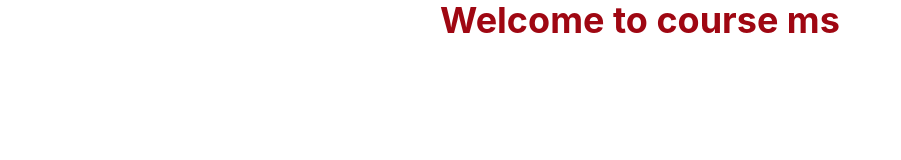
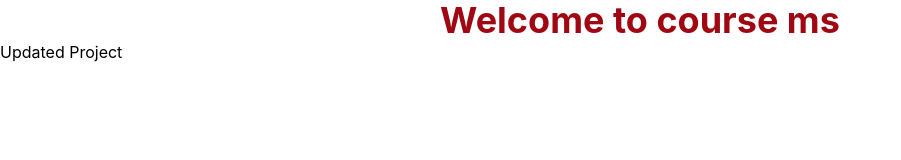
Before and after one commit to mohamudabdikarin/course-platform, a React (Vite) app: page / in a window 1280 px wide. Shown: the top 160 px of the page, without its empty margins (0-901 px from the left). Built offline with nearby package versions, Linux system fonts and the light colour scheme.

Commit message:
updated app

```diff
--- a/src/App.jsx
+++ b/src/App.jsx
@@ -7,6 +7,7 @@ function App() {
   return (
     <>
       <h1 className='text-4xl text-red-800 font-bold text-center'>Welcome to course ms</h1>
+      <p>Updated Project</p>
     </>
   )
 }
```
